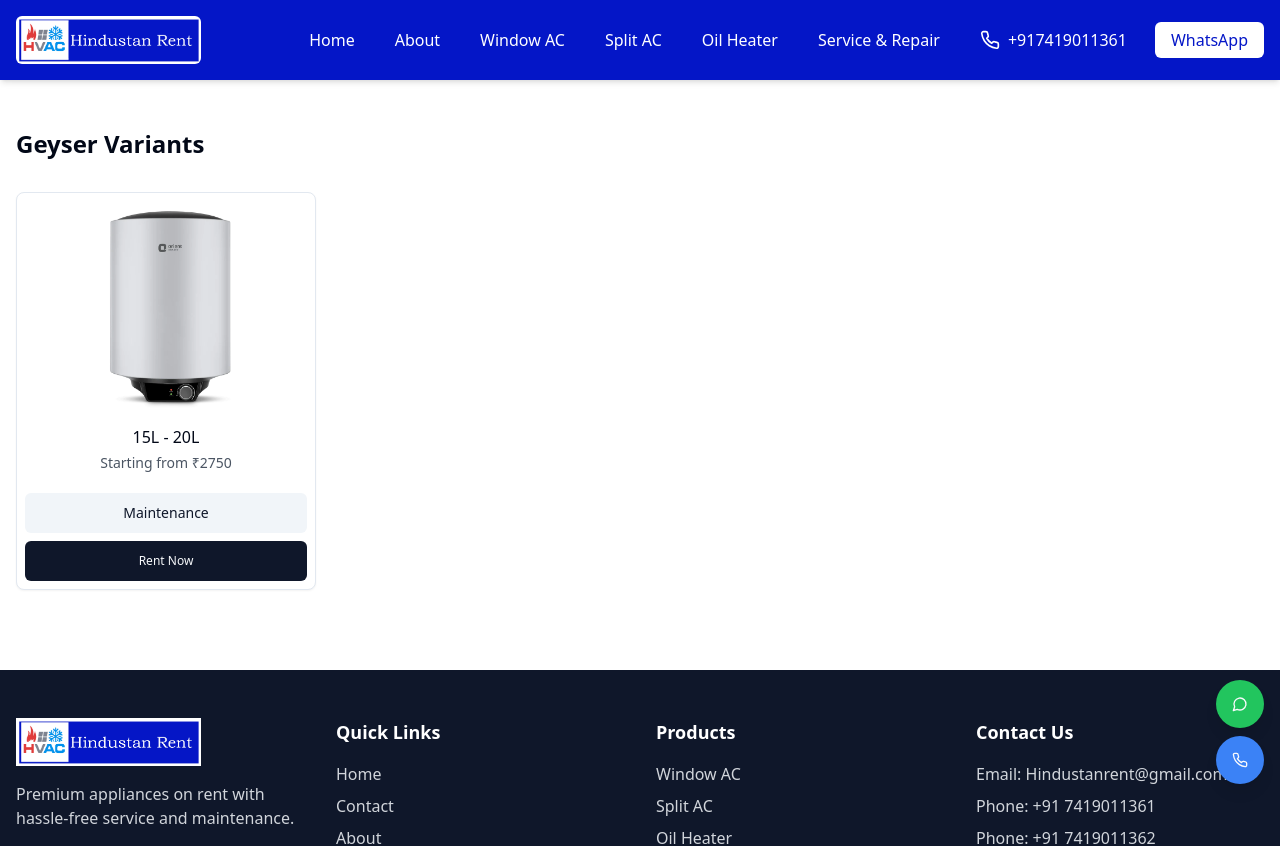
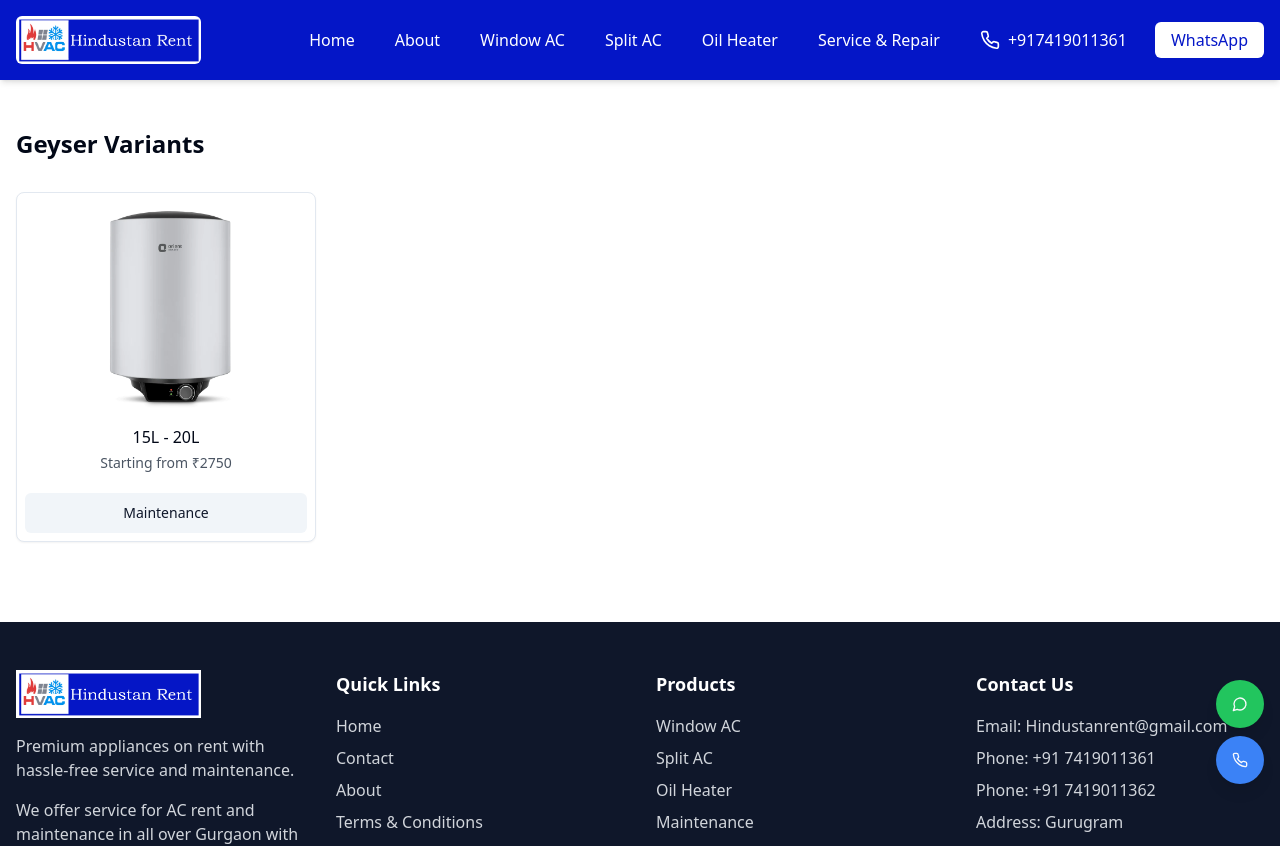
Before and after one commit to CodingBlow/shopzoomer, a React (Vite) app: page /product/geyser/variants in a window 1280 px wide. Shown: the top 846 px of the page. Built offline with nearby package versions, Linux system fonts and the light colour scheme.

Commit message:
Refactor Maintenance Request
Removed "Rent Now" button from the maintenance section.  The maintenance button now directly redirects to the maintenance page.

```diff
--- a/src/pages/ProductVariants.tsx
+++ b/src/pages/ProductVariants.tsx
@@ -35,15 +35,16 @@ export const ProductVariants = () => {
                     Starting from ₹{minPrice}
                   </p>
                 </CardContent>
-                <CardFooter className="p-2 w-full flex flex-col gap-2">
-                  {maintenanceProducts.includes(id as string) && (
+                <CardFooter className="p-2 w-full">
+                  {maintenanceProducts.includes(id as string) ? (
                     <MaintenanceDialog productName={product.name} />
+                  ) : (
+                    <Link to={`/product/${id}/buy?variant=${variant}`} className="w-full">
+                      <Button className="w-full text-xs py-1">
+                        Rent Now
+                      </Button>
+                    </Link>
                   )}
-                  <Link to={`/product/${id}/buy?variant=${variant}`} className="w-full">
-                    <Button className="w-full text-xs py-1">
-                      Rent Now
-                    </Button>
-                  </Link>
                 </CardFooter>
               </Card>
             </div>
```
